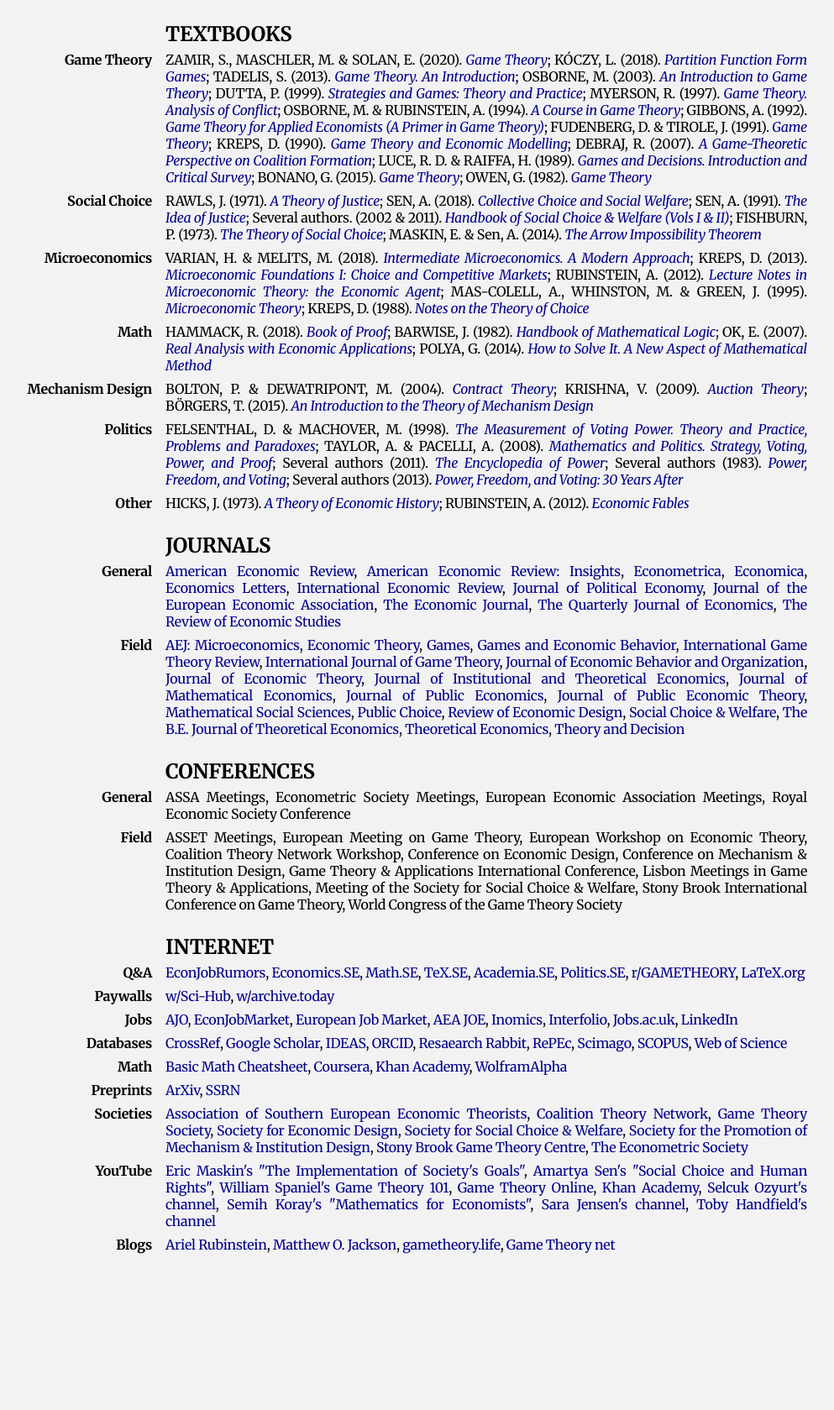
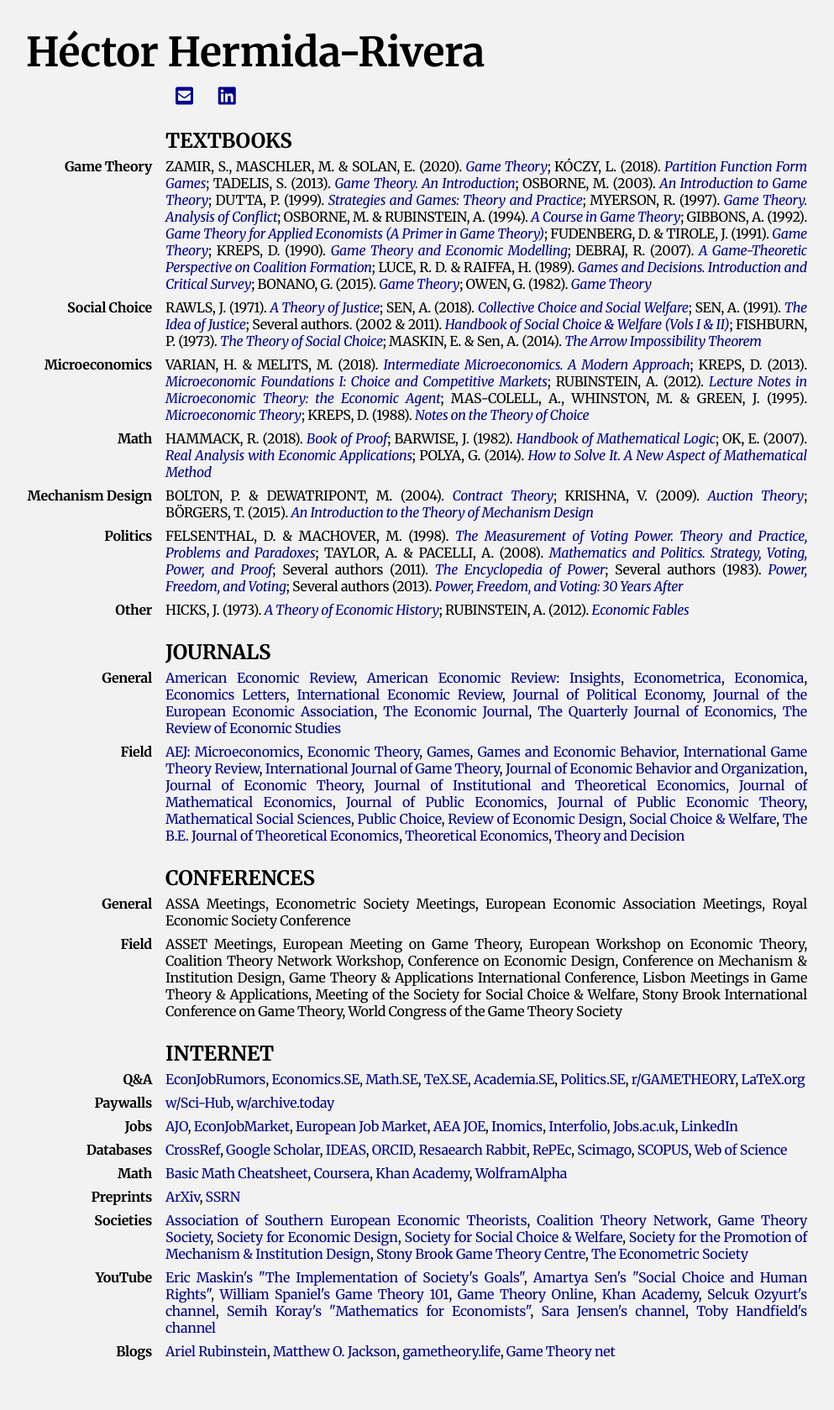
Before and after one commit to HectorHermidaRivera/hectorhermidarivera.github.io, a Jekyll site: the page built from resources.md, in a window 1280 px wide. Shown: the whole page at 84% size, without its empty margins (119-1112 px from the left). Built offline with Jekyll 4.4.1, drawn with Linux system fonts in a browser that asks for light colours; a style sheet for code colours, icons or effects is not loaded; before the commit the page ends 1552 px from its top, so only the background shows below that.

Commit message:
Update resources.md

```diff
--- a/resources.md
+++ b/resources.md
@@ -3,6 +3,46 @@ layout: default
 title: Resources
 permalink: /resources/
 ---
+
+<h1 style="margin-bottom:0em; font-size:3em;">
+  Héctor <strong>Hermida-Rivera</strong>
+</h1>
+
+<div class="icon-row">
+  <a href="https://drive.google.com/file/d/1U52WtfZQt0LltKnNHPnS9Ce1F0kYY_Sz/view?usp=sharing" target="_blank">
+    <i class="ai ai-cv-square" style="font-size:1.50em;"></i>
+  </a>
+  <a href="mailto:hermida.rivera.hector@gtk.bme.hu">
+    <i class="fas fa-envelope-square" style="font-size:1.50em;"></i>
+  </a>
+  <a href="https://arxiv.org/search/?searchtype=author&query=Hermida-Rivera" target="_blank">
+    <i class="ai ai-arxiv-square" style="font-size:1.50em;"></i>
+  </a>
+  <a href="https://scholar.google.com/citations?user=eoXi8yYAAAAJ&hl=en&oi=ao" target="_blank">
+    <i class="ai ai-google-scholar-square" style="font-size:1.50em;"></i>
+  </a>
+  <a href="https://www.linkedin.com/in/hectorhermidarivera/" target="_blank">
+    <i class="fab fa-linkedin" style="font-size:1.50em;"></i>
+  </a>
+  <a href="https://orcid.org/0000-0003-4835-2884" target="_blank">
+    <i class="ai ai-orcid-square" style="font-size:1.50em;"></i>
+  </a>
+  <a href="https://authors.repec.org/pro/phe805/" target="_blank">
+    <i class="ai ai-ideas-repec-square" style="font-size:1.50em;"></i>
+  </a>
+  <a href="https://www.researchgate.net/profile/Hector-Hermida-Rivera" target="_blank">
+    <i class="ai ai-researchgate-square" style="font-size:1.50em;"></i>
+  </a>
+  <a href="https://www.scopus.com/authid/detail.uri?authorId=57789485800" target="_blank">
+    <i class="ai ai-scopus-square" style="font-size:1.50em;"></i>
+  </a>
+  <a href="https://papers.ssrn.com/sol3/cf_dev/AbsByAuth.cfm?per_id=6678348" target="_blank">
+    <i class="ai ai-ssrn-square" style="font-size:1.50em;"></i>
+  </a>
+  <a href="https://www.webofscience.com/wos/author/record/JED-5896-2023" target="_blank">
+    <i class="ai ai-clarivate-square" style="font-size:1.50em;"></i>
+  </a>
+</div>
 
 ## Textbooks {#textbooks}
 
```
